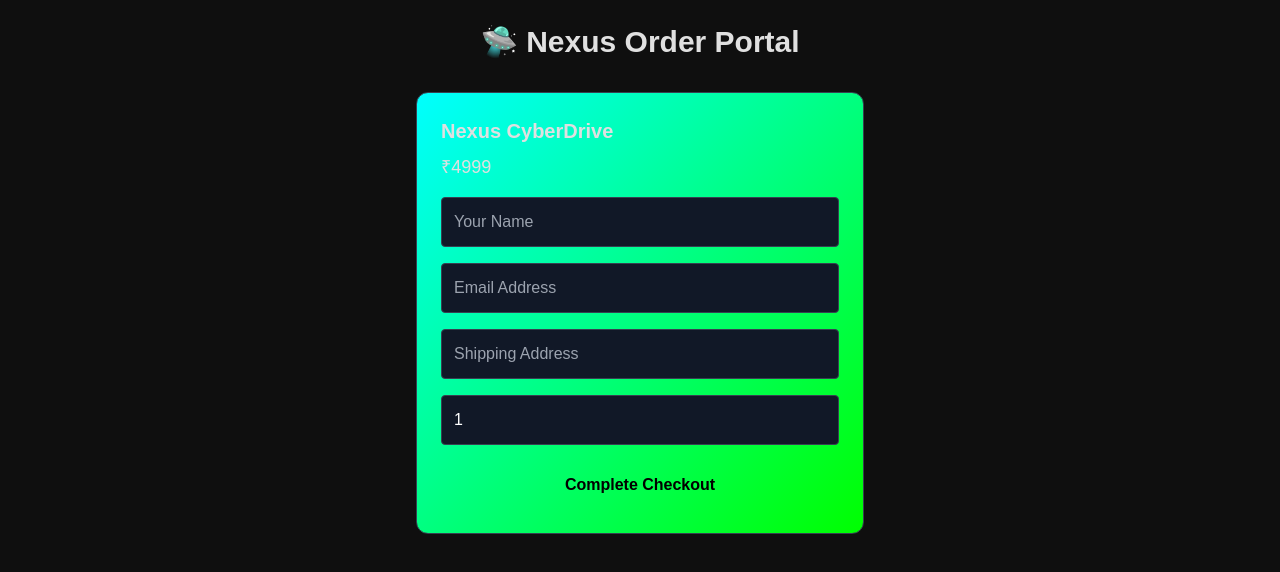
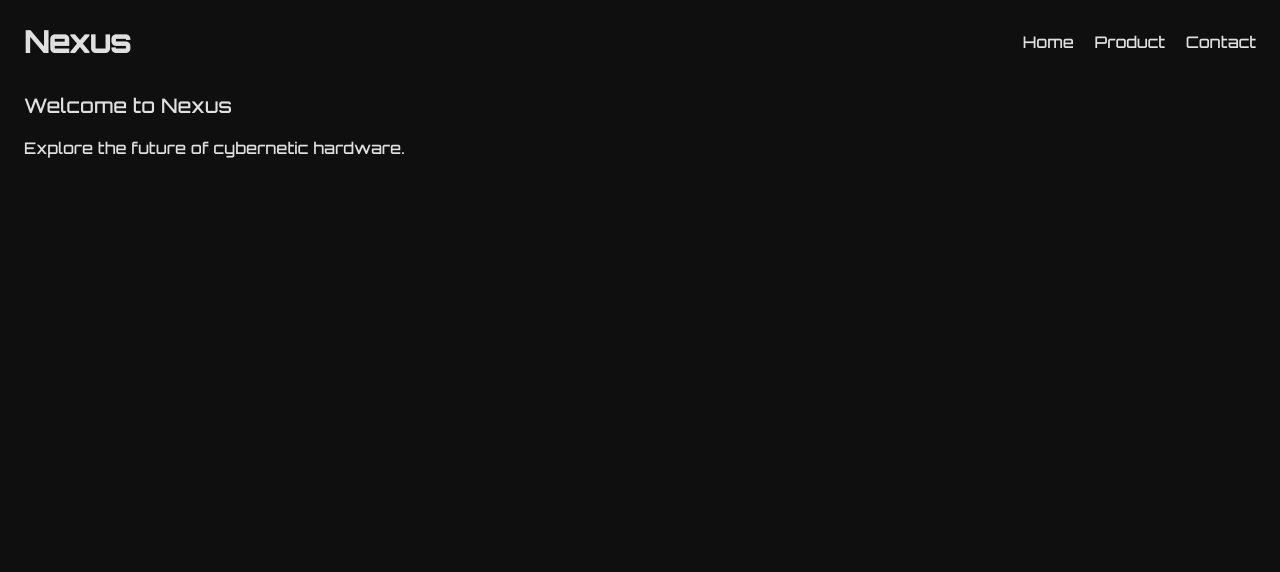
Before and after one commit to omguptaogwhitehathacker-svg/nexus.server.io, a plain HTML site: page index.html in a window 1280 px wide. Drawn offline with nearby package versions, Linux system fonts and the light colour scheme.

Commit message:
Update index.html

```diff
--- a/index.html
+++ b/index.html
@@ -2,11 +2,12 @@
 <html lang="en">
 <head>
   <meta charset="UTF-8">
-  <title>Nexus Order Portal</title>
+  <title>Nexus</title>
   <meta name="viewport" content="width=device-width, initial-scale=1">
-  <link href="https://cdn.jsdelivr.net/npm/tailwindcss@2.2.19/dist/tailwind.min.css" rel="stylesheet">
+  <link href="https://fonts.googleapis.com/css2?family=Orbitron:wght@500&display=swap" rel="stylesheet">
+  <script src="https://cdn.tailwindcss.com"></script>
   <style>
-    body { background-color: #0f0f0f; color: #e0e0e0; font-family: 'Orbitron', sans-serif; }
+    body { font-family: 'Orbitron', sans-serif; background-color: #0f0f0f; color: #e0e0e0; }
     .cyber-gradient-bg { background: linear-gradient(135deg, #0ff, #0f0); }
     .message { margin-top: 1rem; padding: 0.75rem; border-radius: 0.5rem; font-size: 0.9rem; }
     .success { background-color: #1f2937; color: #10b981; }
@@ -15,10 +16,22 @@
 </head>
 <body class="p-6">
 
-  <h1 class="text-3xl font-bold text-center mb-8">🛸 Nexus Order Portal</h1>
+  <nav class="flex justify-between items-center mb-8">
+    <h1 class="text-3xl font-bold">Nexus</h1>
+    <div class="space-x-4">
+      <button onclick="showPage('home')" class="hover:text-cyan-400">Home</button>
+      <button onclick="showPage('product')" class="hover:text-cyan-400">Product</button>
+      <button onclick="showPage('contact')" class="hover:text-cyan-400">Contact</button>
+    </div>
+  </nav>
 
-  <div id="product-page" class="max-w-md mx-auto cyber-gradient-bg p-6 rounded-xl border border-gray-700">
-    <h2 id="product-detail-name" class="text-xl font-semibold mb-2">Nexus CyberDrive</h2>
+  <div id="home-page">
+    <h2 class="text-xl mb-4">Welcome to Nexus</h2>
+    <p>Explore the future of cybernetic hardware.</p>
+  </div>
+
+  <div id="product-page" class="hidden">
+    <h2 id="product-detail-name" class="text-xl mb-2">Nexus CyberDrive</h2>
     <p id="product-detail-price" class="text-lg mb-4">₹4999</p>
 
     <form id="orderForm" class="space-y-4">
@@ -33,11 +46,22 @@
     <div id="messageBox" class="message hidden"></div>
   </div>
 
+  <div id="contact-page" class="hidden">
+    <h2 class="text-xl mb-4">Contact Us</h2>
+    <p>Email: support@nexuscyber.in</p>
+  </div>
+
   <script>
-    const GITHUB_TOKEN = 'YOUR_GITHUB_TOKEN'; // 🔒 Replace with your token
+    function showPage(page) {
+      document.getElementById('home-page').style.display = page === 'home' ? 'block' : 'none';
+      document.getElementById('product-page').style.display = page === 'product' ? 'block' : 'none';
+      document.getElementById('contact-page').style.display = page === 'contact' ? 'block' : 'none';
+    }
+
+    const GITHUB_TOKEN = 'YOUR_GITHUB_TOKEN';
     const REPO_OWNER = 'omguptaogwhitehathacker-svg';
-    const REPO_NAME = 'YOUR_REPO_NAME'; // 🔧 Replace with your repo name
-    const PAYMENT_URL = 'https://www.paypal.com/paypalme/YOURPAYMENTLINK'; // 💳 Replace with your payment link
+    const REPO_NAME = 'YOUR_REPO_NAME';
+    const PAYMENT_URL = 'https://www.paypal.com/paypalme/YOURPAYMENTLINK';
 
     document.getElementById('orderForm').addEventListener('submit', async function(e) {
       e.preventDefault();
```
